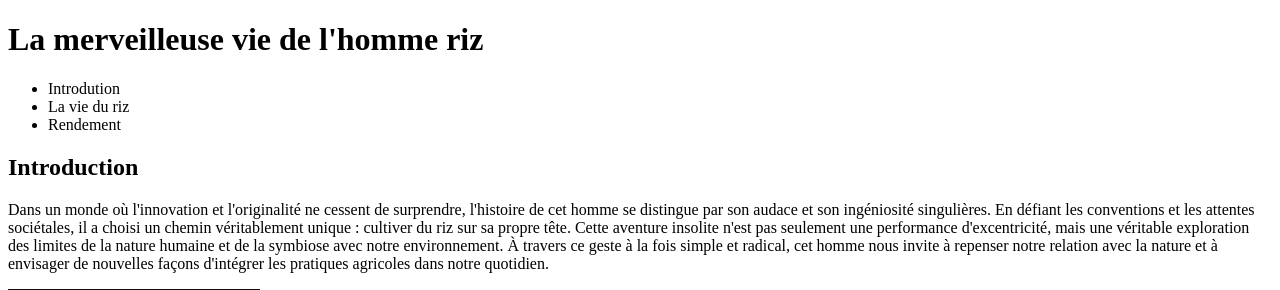
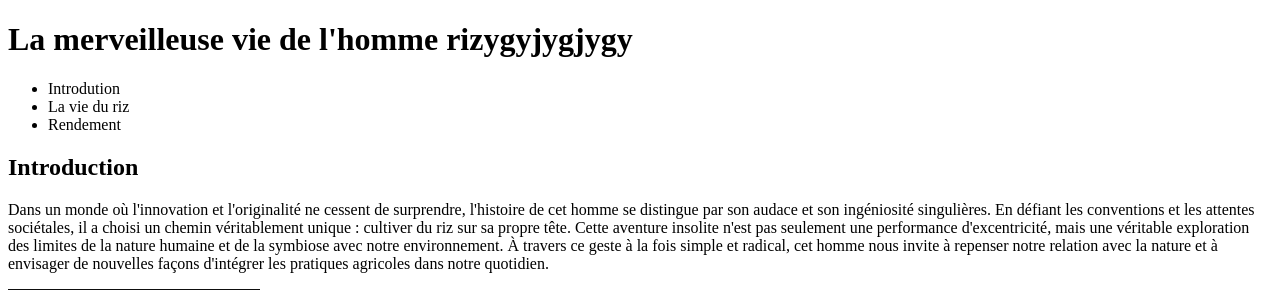
Before and after one commit to FlorentCOMMERSON/ricehead, a PHP site: page / in a window 1280 px wide. Shown: the top 290 px of the page. Run offline with PHP 8.4, Linux system fonts and the light colour scheme.

Commit message:
on s'en fou

```diff
--- a/index.html
+++ b/index.html
@@ -12,7 +12,7 @@
 
 <body>
     <header>
-        <h1> La merveilleuse vie de l'homme riz </h1>
+        <h1> La merveilleuse vie de l'homme rizygyjygjygy </h1>
         <nav>
             <ul>
                 <li> Introdution </li>
```
Also changed, not shown: main.css (line endings or trailing spaces).
